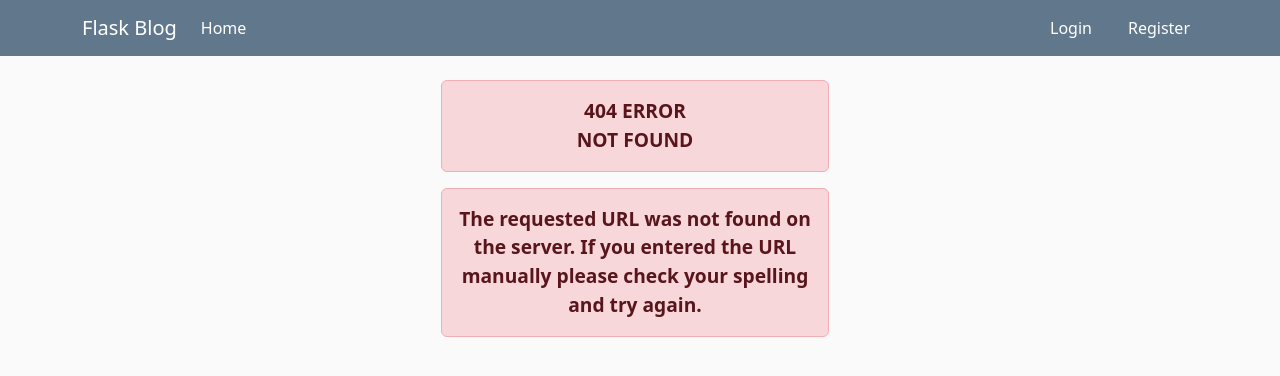
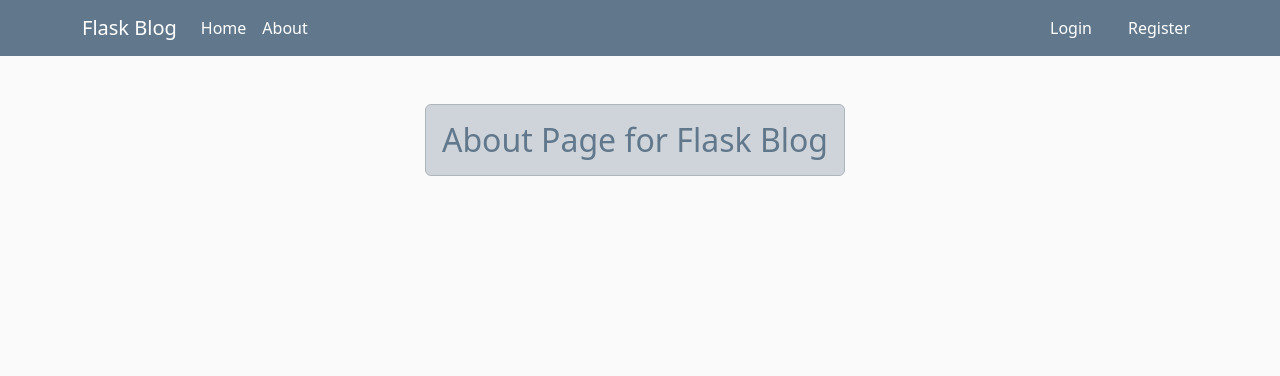
Before and after one commit to waheed816/Smoothstack-Evaluation, a Flask app: page /about in a window 1280 px wide. Shown: the top 376 px of the page. Run offline with Flask 3, Linux system fonts and the light colour scheme.

Commit message:
created about link, page, and test

```diff
--- a/app.py
+++ b/app.py
@@ -50,7 +50,7 @@ class Users(db.Model, UserMixin):
     #Defining a password property
     def password(self):
         '''Make sure password cannot be accessed'''
-        raise AttributeError('password is not a readable attribute')
+        raise AttributeError('Password is not a readable attribute')
 
     @password.setter
     #Definiing a setter method on password property
@@ -80,6 +80,12 @@ def index():
 #     # Clear the session data
 #     session.clear()
 #     return '', 204
+
+#Create route for about page
+@app.route("/about")
+def about():
+    """Function rendering about page"""
+    return render_template("about.html")
 
 #Create User Form
 class UserForm(FlaskForm):
--- a/templates/about.html
+++ b/templates/about.html
@@ -5,7 +5,7 @@
     <br/>
     <center>
         <h2 id="check-circle-fill" class="alert alert-dark fade show" role="alert" style="color: rgba(97,120,140,255); margin-bottom: none; width: fit-content;">
-            Homepage for Flask Blog Assignment
+            About Page for Flask Blog
         </h2>
     </center>
 
--- a/templates/nav_bar.html
+++ b/templates/nav_bar.html
@@ -8,6 +8,9 @@
         <ul class="navbar-nav me-auto mb-2 mb-lg-0">
           <li class="nav-item">
             <a class="nav-link active" aria-current="page" style="color:white;" href="{{url_for('index')}}">Home</a>
+          </li>
+          <li class="nav-item">
+            <a class="nav-link active" aria-current="page" style="color:white;" href="{{url_for('about')}}">About</a>
           </li>
         </ul>
         <ul class="navbar-nav" style="list-style-type: none;">
--- a/test_registration.py
+++ b/test_registration.py
@@ -1,5 +1,4 @@
 '''Tests for registering a new user'''
-
 import pytest
 from flask_login import current_user
 from app import app, db, Users
```
Also changed, not shown: test_routes.py (added, +20 -0 lines), instance/flask_core.db.
